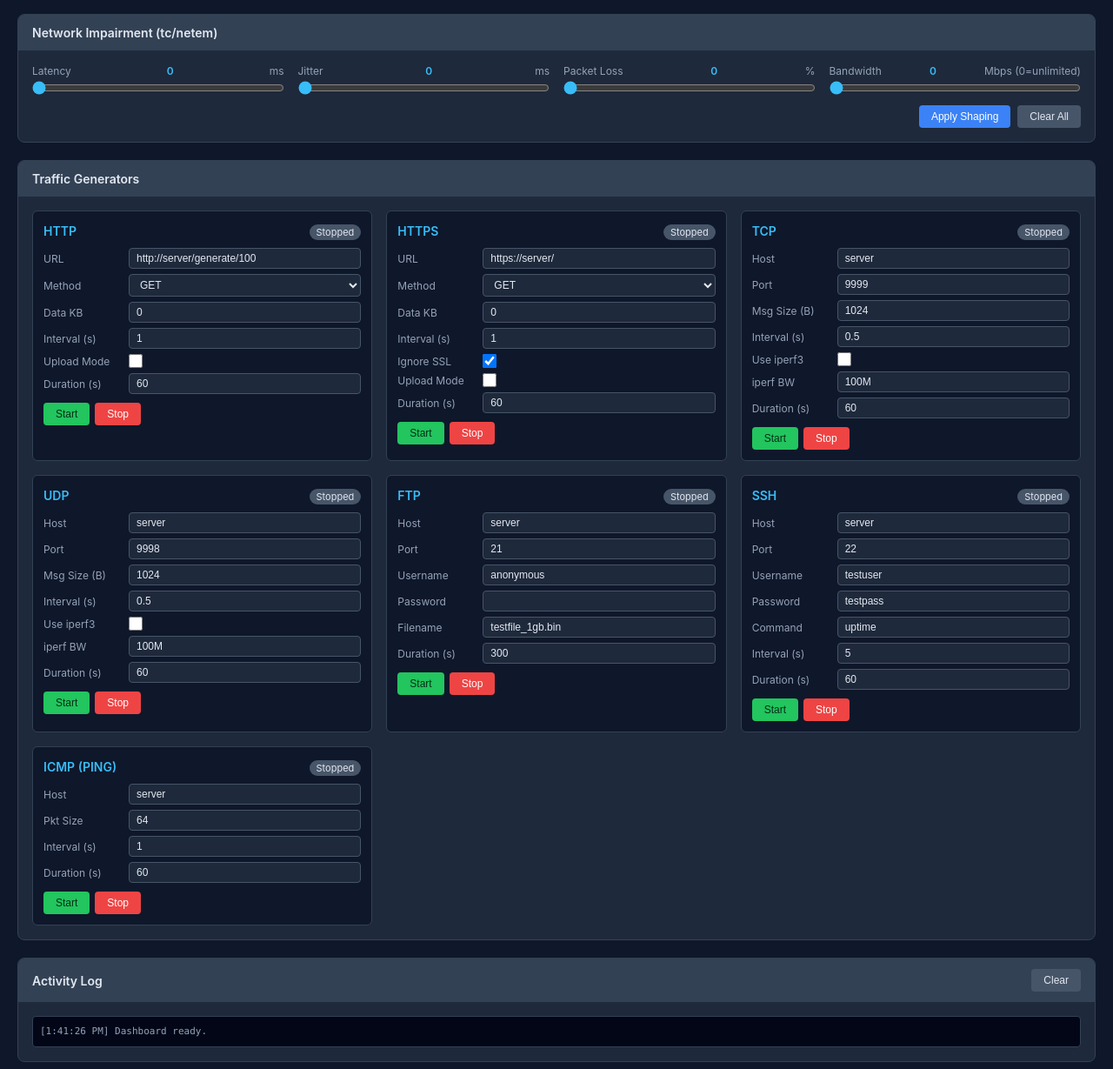
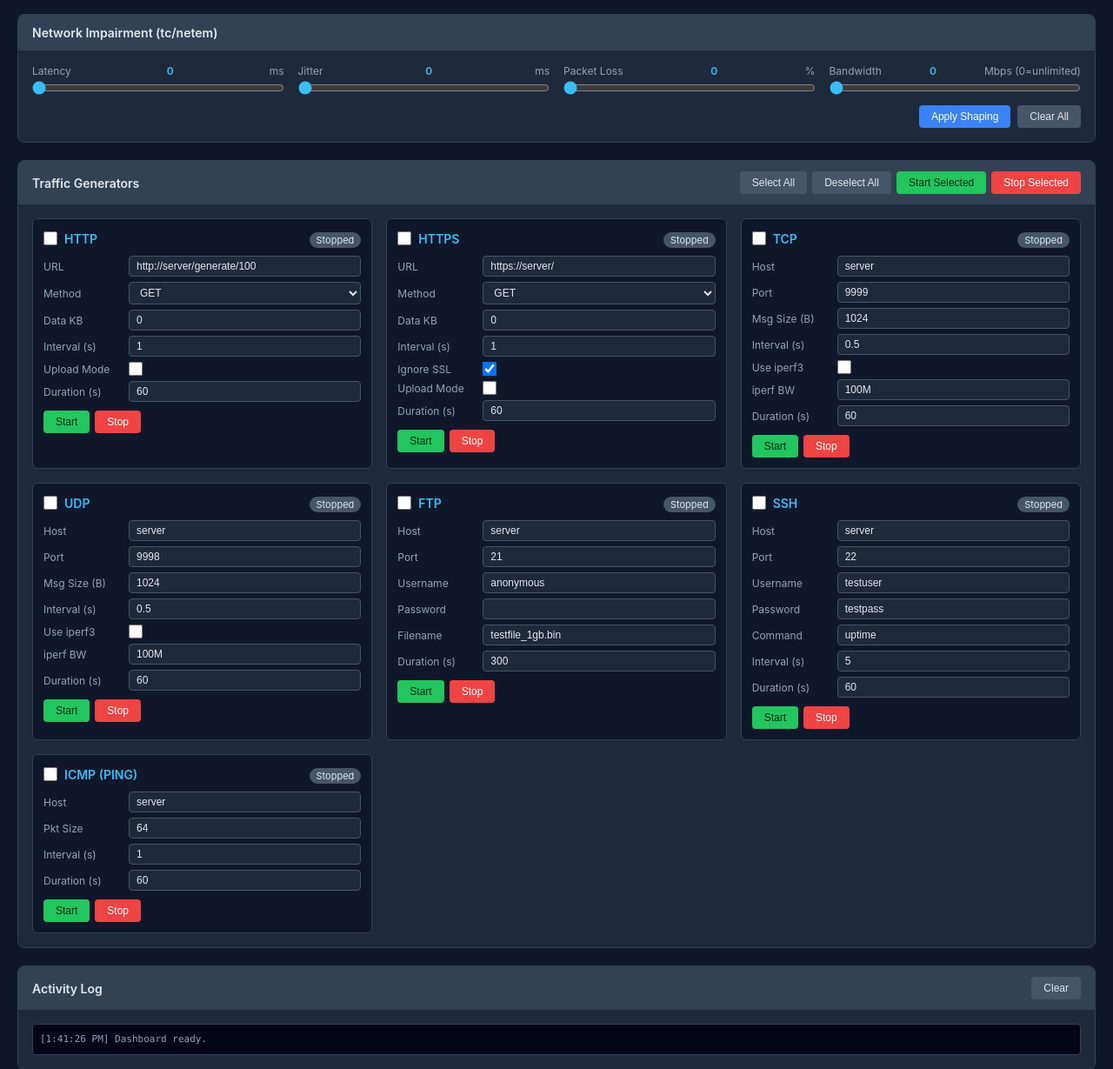
Before and after one commit to ajaymare/traffic-gen, a Flask app: page / in a window 1280 px wide. Shown: the part 218-1447 px from the top of the page at 87% size. Run offline with Flask 3, Linux system fonts and the light colour scheme.

Commit message:
Add select and bulk start/stop controls for protocol cards
Adds checkboxes to each protocol card with Select All, Deselect All,
Start Selected, and Stop Selected buttons.

Co-Authored-By: Claude Opus 4.6 <noreply@anthropic.com>

```diff
--- a/client/static/app.js
+++ b/client/static/app.js
@@ -108,7 +108,10 @@ function renderProtocolCards() {
         grid.innerHTML += `
             <div class="proto-card" id="proto-${proto}">
                 <div class="proto-header">
-                    <span class="proto-name">${def.name}</span>
+                    <span class="proto-select">
+                        <input type="checkbox" id="select-${proto}" class="proto-checkbox">
+                        <span class="proto-name">${def.name}</span>
+                    </span>
                     <span>
                         <span class="proto-badge" id="status-${proto}">Stopped</span>
                         <span class="proto-badge countdown" id="timer-${proto}" style="display:none"></span>
@@ -159,6 +162,43 @@ async function stopProto(proto) {
 async function stopAll() {
     await apiPost('/api/stop', { protocol: 'all' });
     addLog('[ALL] Stopping all traffic');
+}
+
+function getSelectedProtos() {
+    return Object.keys(PROTOCOLS).filter(p =>
+        document.getElementById(`select-${p}`).checked
+    );
+}
+
+function selectAll() {
+    Object.keys(PROTOCOLS).forEach(p =>
+        document.getElementById(`select-${p}`).checked = true
+    );
+}
+
+function deselectAll() {
+    Object.keys(PROTOCOLS).forEach(p =>
+        document.getElementById(`select-${p}`).checked = false
+    );
+}
+
+async function startSelected() {
+    const selected = getSelectedProtos();
+    if (selected.length === 0) { addLog('[WARN] No protocols selected'); return; }
+    for (const proto of selected) {
+        const config = getConfig(proto);
+        const res = await apiPost('/api/start', { protocol: proto, config });
+        addLog(`[${proto.toUpperCase()}] ${res.message}`);
+    }
+}
+
+async function stopSelected() {
+    const selected = getSelectedProtos();
+    if (selected.length === 0) { addLog('[WARN] No protocols selected'); return; }
+    for (const proto of selected) {
+        const res = await apiPost('/api/stop', { protocol: proto });
+        addLog(`[${proto.toUpperCase()}] ${res.message}`);
+    }
 }
 
 // ─── Shaping ───────────────────────────────────────────────
--- a/client/static/style.css
+++ b/client/static/style.css
@@ -100,7 +100,10 @@ body {
     justify-content: space-between;
     margin-bottom: 10px;
 }
+.proto-select { display: flex; align-items: center; gap: 8px; }
+.proto-checkbox { width: 16px; height: 16px; accent-color: #38bdf8; cursor: pointer; }
 .proto-name { font-weight: 600; font-size: 14px; text-transform: uppercase; color: #38bdf8; }
+.bulk-actions { display: flex; gap: 6px; }
 .proto-badge {
     font-size: 11px;
     padding: 2px 8px;
--- a/client/templates/dashboard.html
+++ b/client/templates/dashboard.html
@@ -59,7 +59,15 @@
 
     <!-- Protocol Cards -->
     <div class="card">
-        <div class="card-header">Traffic Generators</div>
+        <div class="card-header">
+            Traffic Generators
+            <div class="bulk-actions">
+                <button class="btn btn-secondary" onclick="selectAll()">Select All</button>
+                <button class="btn btn-secondary" onclick="deselectAll()">Deselect All</button>
+                <button class="btn btn-start" onclick="startSelected()">Start Selected</button>
+                <button class="btn btn-stop" onclick="stopSelected()">Stop Selected</button>
+            </div>
+        </div>
         <div class="card-body">
             <div class="protocol-grid" id="protocol-grid"></div>
         </div>
```
